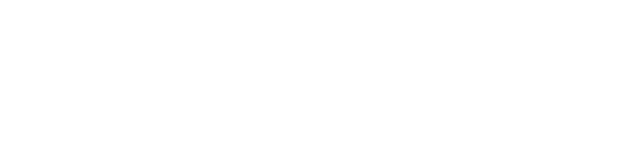
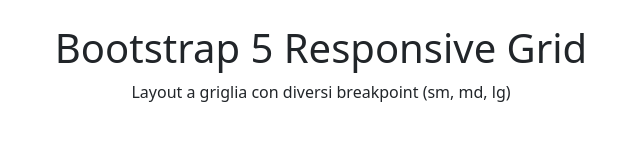
Before and after one commit to DoriaFabio/htmlcss-bootstrap-layout, a plain HTML site: page index.html in a window 1280 px wide. Shown: the whole page, without its empty margins (319-959 px from the left). Drawn offline with nearby package versions, Linux system fonts and the light colour scheme.

Commit message:
add h1 and p

```diff
--- a/index.html
+++ b/index.html
@@ -11,6 +11,8 @@
 </head>
 
 <body>
+    <h1 class="text-center mt-4">Bootstrap 5 Responsive Grid</h1>
+    <p class="text-center">Layout a griglia con diversi breakpoint (sm, md, lg)</p>
 
 </body>
 
```
